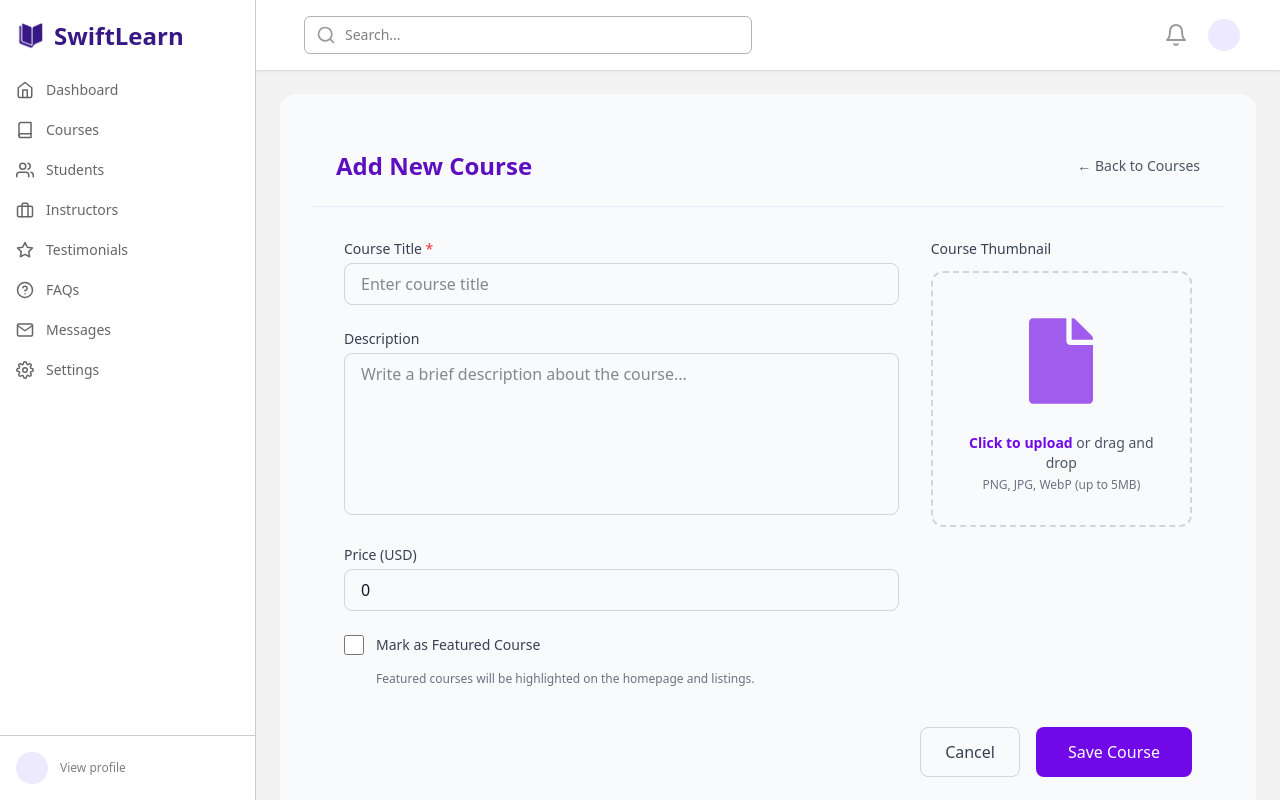
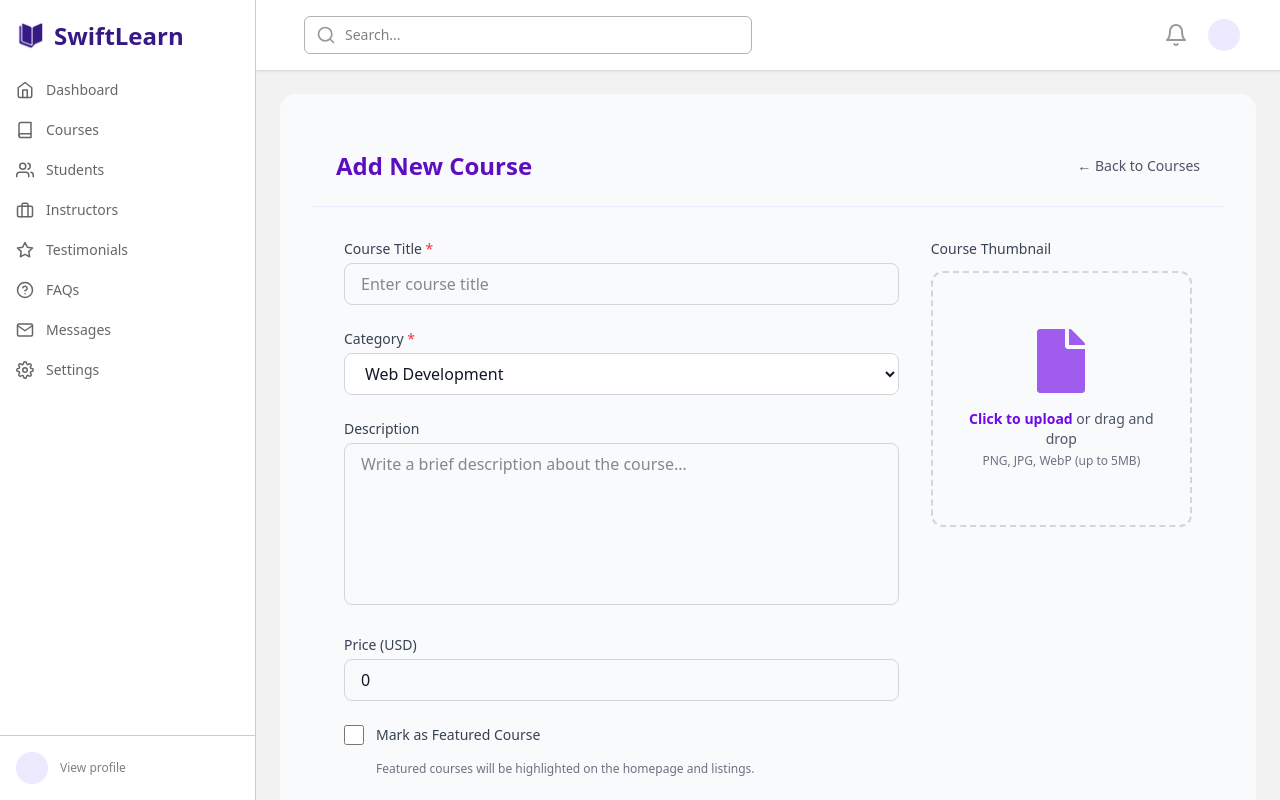
Before and after one commit to kobirul5/Swift-Learn, a Next.js app: page /admin/dashboard/courses/create-course in a window 1280 px wide. Built offline with nearby package versions, Linux system fonts and the light colour scheme; no server answers.

Commit message:
Add public course listing , and admin course update functionality.

```diff
--- a/src/app/(dashboardLayout)/admin/dashboard/courses/update/[id]/page.tsx
+++ b/src/app/(dashboardLayout)/admin/dashboard/courses/update/[id]/page.tsx
@@ -23,6 +23,7 @@ export default function UpdateCoursePage() {
     description: '',
     price: 0,
     isFeatured: false,
+    category: 'Web Development',
   });
 
   // Thumbnail states
@@ -42,6 +43,7 @@ export default function UpdateCoursePage() {
         description: courseData.description || '',
         price: courseData.price || 0,
         isFeatured: courseData.isFeatured ?? false,
+        category: courseData.category || 'Web Development',
       });
 
       if (courseData.thumbnail) {
@@ -109,6 +111,7 @@ export default function UpdateCoursePage() {
           description: course.description,
           price: course.price,
           isFeatured: course.isFeatured,
+          category: course.category,
           // If user didn't upload new thumbnail → keep old one (optional)
           ...(thumbnailPreview && !thumbnailFile && { thumbnail: courseData?.thumbnail }),
         })
@@ -197,6 +200,27 @@ export default function UpdateCoursePage() {
             />
           </div>
 
+          {/* Category */}
+          <div>
+            <label htmlFor="category" className="block text-sm font-medium text-gray-700 mb-1">
+              Category <span className="text-red-500">*</span>
+            </label>
+            <select
+              id="category"
+              name="category"
+              value={course.category}
+              onChange={(e) => setCourse((prev) => ({ ...prev, category: e.target.value }))}
+              required
+              className="w-full px-4 py-2 border border-gray-300 rounded-lg focus:ring-2 focus:ring-primary-500 focus:border-primary-500 transition bg-white"
+            >
+              <option value="Web Development">Web Development</option>
+              <option value="Data Science">Data Science</option>
+              <option value="Mobile Apps">Mobile Apps</option>
+              <option value="Programming">Programming</option>
+              <option value="Business">Business</option>
+            </select>
+          </div>
+
           <div>
             <label htmlFor="description" className="block text-sm font-medium text-gray-700 mb-1">
               Description
@@ -254,12 +278,13 @@ export default function UpdateCoursePage() {
               Course Thumbnail
             </label>
 
+            {/* Drag & Drop Zone */}
             <div
-              className={`relative border-2 border-dashed rounded-xl p-8 text-center transition-all ${
+              className={`relative border-2 border-dashed rounded-xl overflow-hidden transition-all ${
                 isDragOver
                   ? 'border-primary-500 bg-primary-50'
                   : 'border-gray-300 hover:border-gray-400 bg-gray-50'
-              }`}
+              } h-64 flex items-center justify-center`}
               onDragOver={(e) => {
                 e.preventDefault();
                 setIsDragOver(true);
@@ -280,42 +305,46 @@ export default function UpdateCoursePage() {
                 type="file"
                 accept="image/*"
                 onChange={(e) => e.target.files?.[0] && handleFileSelect(e.target.files[0])}
-                className="absolute inset-0 w-full h-full opacity-0 cursor-pointer"
+                className="absolute inset-0 w-full h-full opacity-0 cursor-pointer z-10"
               />
 
-              <FaFile className="mx-auto h-28 w-16 text-primary-600/65 mb-4" />
-
-              <p className="text-sm text-gray-600">
-                <span className="font-semibold text-primary-600">Click to upload</span> or drag and drop
-              </p>
-              <p className="text-xs text-gray-500 mt-1">PNG, JPG, WebP (up to 5MB)</p>
+              {thumbnailPreview ? (
+                <div className="relative w-full h-full">
+                  <Image
+                    src={thumbnailPreview}
+                    alt="Course thumbnail preview"
+                    fill
+                    className="object-cover"
+                    onError={() => setThumbnailPreview('')}
+                  />
+                  <div className="absolute inset-0 bg-black/40 opacity-0 hover:opacity-100 transition-opacity flex items-center justify-center">
+                    <p className="text-white text-sm font-medium">Click or drag to change image</p>
+                  </div>
+                  <button
+                    type="button"
+                    onClick={(e) => {
+                      e.preventDefault();
+                      e.stopPropagation();
+                      removeThumbnail();
+                    }}
+                    className="absolute top-2 right-2 z-20 bg-red-600 text-white rounded-full p-2 hover:bg-red-700 transition shadow-md"
+                  >
+                    <svg className="w-4 h-4" fill="none" stroke="currentColor" viewBox="0 0 24 24">
+                      <path strokeLinecap="round" strokeLinejoin="round" strokeWidth={2} d="M6 18L18 6M6 6l12 12" />
+                    </svg>
+                  </button>
+                </div>
+              ) : (
+                <div className="text-center p-8">
+                  <FaFile className="mx-auto h-16 w-12 text-primary-600/65 mb-4" />
+                  <p className="text-sm text-gray-600">
+                    <span className="font-semibold text-primary-600">Click to upload</span> or drag and drop
+                  </p>
+                  <p className="text-xs text-gray-500 mt-1">PNG, JPG, WebP (up to 5MB)</p>
+                </div>
+              )}
             </div>
           </div>
-
-          {thumbnailPreview && (
-            <div>
-              <label className="block text-sm font-medium text-gray-700 mb-3">Preview</label>
-              <div className="relative rounded-xl overflow-hidden shadow-lg border border-gray-200">
-                <Image
-                  src={thumbnailPreview}
-                  alt="Course thumbnail preview"
-                  width={400}
-                  height={300}
-                  className="w-full h-80 object-cover"
-                  onError={() => setThumbnailPreview('')}
-                />
-                <button
-                  type="button"
-                  onClick={removeThumbnail}
-                  className="absolute top-3 right-3 bg-red-600 text-white rounded-full p-2.5 hover:bg-red-700 transition shadow-md"
-                >
-                  <svg className="w-5 h-5" fill="none" stroke="currentColor" viewBox="0 0 24 24">
-                    <path strokeLinecap="round" strokeLinejoin="round" strokeWidth={2} d="M6 18L18 6M6 6l12 12" />
-                  </svg>
-                </button>
-              </div>
-            </div>
-          )}
         </div>
       </div>
 
--- a/src/components/admin/courses/AddCourseForm.tsx
+++ b/src/components/admin/courses/AddCourseForm.tsx
@@ -18,6 +18,7 @@ export default function AddCourseForm() {
     description: "",
     price: 0,
     isFeatured: false,
+    category: "Web Development",
   });
 
   // Thumbnail states
@@ -93,6 +94,7 @@ export default function AddCourseForm() {
           description: course.description,
           price: course.price,
           isFeatured: course.isFeatured,
+          category: course.category,
         })
       );
 
@@ -145,6 +147,27 @@ export default function AddCourseForm() {
               className="w-full px-4 py-2 border border-gray-300 rounded-lg focus:ring-2 focus:ring-primary-500 focus:border-primary-500 transition"
               placeholder="Enter course title"
             />
+          </div>
+
+          {/* Category */}
+          <div>
+            <label htmlFor="category" className="block text-sm font-medium text-gray-700 mb-1">
+              Category <span className="text-red-500">*</span>
+            </label>
+            <select
+              id="category"
+              name="category"
+              value={course.category}
+              onChange={(e) => setCourse((prev) => ({ ...prev, category: e.target.value }))}
+              required
+              className="w-full px-4 py-2 border border-gray-300 rounded-lg focus:ring-2 focus:ring-primary-500 focus:border-primary-500 transition bg-white"
+            >
+              <option value="Web Development">Web Development</option>
+              <option value="Data Science">Data Science</option>
+              <option value="Mobile Apps">Mobile Apps</option>
+              <option value="Programming">Programming</option>
+              <option value="Business">Business</option>
+            </select>
           </div>
 
           {/* Description */}
@@ -200,6 +223,7 @@ export default function AddCourseForm() {
           </p>
         </div>
 
+
         {/* Right: Thumbnail Upload & Preview */}
         <div className="space-y-6">
           <div>
@@ -209,11 +233,11 @@ export default function AddCourseForm() {
 
             {/* Drag & Drop Zone */}
             <div
-              className={`relative border-2 border-dashed rounded-xl p-8 text-center transition-all ${
+              className={`relative border-2 border-dashed rounded-xl overflow-hidden transition-all ${
                 isDragOver
                   ? "border-primary-500 bg-primary-50"
                   : "border-gray-300 hover:border-gray-400 bg-gray-50"
-              }`}
+              } h-64 flex items-center justify-center`}
               onDragOver={(e) => {
                 e.preventDefault();
                 setIsDragOver(true);
@@ -234,44 +258,45 @@ export default function AddCourseForm() {
                 type="file"
                 accept="image/*"
                 onChange={(e) => e.target.files?.[0] && handleFileSelect(e.target.files[0])}
-                className="absolute inset-0 w-full h-full opacity-0 cursor-pointer"
+                className="absolute inset-0 w-full h-full opacity-0 cursor-pointer z-10"
               />
 
-              <FaFile className="mx-auto h-28 w-16  text-primary-600/65 mb-4" />
-
-              <p className="text-sm text-gray-600">
-                <span className="font-semibold text-primary-600">Click to upload</span> or drag and drop
-              </p>
-              <p className="text-xs text-gray-500 mt-1">PNG, JPG, WebP (up to 5MB)</p>
+              {thumbnailPreview ? (
+                <div className="relative w-full h-full">
+                  <Image
+                    src={thumbnailPreview}
+                    alt="Thumbnail preview"
+                    fill
+                    className="object-cover"
+                  />
+                  <div className="absolute inset-0 bg-black/40 opacity-0 hover:opacity-100 transition-opacity flex items-center justify-center">
+                    <p className="text-white text-sm font-medium">Click or drag to change image</p>
+                  </div>
+                  <button
+                    type="button"
+                    onClick={(e) => {
+                      e.preventDefault();
+                      e.stopPropagation();
+                      removeThumbnail();
+                    }}
+                    className="absolute top-2 right-2 z-20 bg-red-600 text-white rounded-full p-2 hover:bg-red-700 transition shadow-md"
+                  >
+                    <svg className="w-4 h-4" fill="none" stroke="currentColor" viewBox="0 0 24 24">
+                      <path strokeLinecap="round" strokeLinejoin="round" strokeWidth={2} d="M6 18L18 6M6 6l12 12" />
+                    </svg>
+                  </button>
+                </div>
+              ) : (
+                <div className="text-center p-8">
+                  <FaFile className="mx-auto h-16 w-12 text-primary-600/65 mb-4" />
+                  <p className="text-sm text-gray-600">
+                    <span className="font-semibold text-primary-600">Click to upload</span> or drag and drop
+                  </p>
+                  <p className="text-xs text-gray-500 mt-1">PNG, JPG, WebP (up to 5MB)</p>
+                </div>
+              )}
             </div>
           </div>
-
-          {/* Preview */}
-          {thumbnailPreview && (
-            <div>
-              <label className="block text-sm font-medium text-gray-700 mb-3">
-                Preview
-              </label>
-              <div className="relative rounded-xl overflow-hidden shadow-lg border border-gray-200">
-                <Image
-                  src={thumbnailPreview}
-                  alt="Thumbnail preview"
-                  width={400}
-                  height={300}
-                  className="w-full h-80 object-cover"
-                />
-                <button
-                  type="button"
-                  onClick={removeThumbnail}
-                  className="absolute top-3 right-3 bg-red-600 text-white rounded-full p-2.5 hover:bg-red-700 transition shadow-md"
-                >
-                  <svg className="w-5 h-5" fill="none" stroke="currentColor" viewBox="0 0 24 24">
-                    <path strokeLinecap="round" strokeLinejoin="round" strokeWidth={2} d="M6 18L18 6M6 6l12 12" />
-                  </svg>
-                </button>
-              </div>
-            </div>
-          )}
         </div>
       </div>
 
--- a/src/components/admin/courses/CourseDetailsContent.tsx
+++ b/src/components/admin/courses/CourseDetailsContent.tsx
@@ -34,6 +34,7 @@ export default function CourseDetailsContent({ courseId }: Props) {
           description={course.description}
           thumbnail={course.thumbnail}
           price={course.price}
+          category={course.category}
           modulesCount={course.modules?.length || 0}
           isFeatured={course.isFeatured}
           updatedAt={course.updatedAt}
--- a/src/components/admin/courses/CourseHeader.tsx
+++ b/src/components/admin/courses/CourseHeader.tsx
@@ -8,6 +8,7 @@ interface Props {
   price: number;
   modulesCount: number;
   isFeatured: boolean;
+  category: string;
   updatedAt: string;
 }
 
@@ -18,6 +19,7 @@ export default function CourseHeader({
   price,
   modulesCount,
   isFeatured,
+  category,
   updatedAt,
 }: Props) {
 
@@ -69,6 +71,10 @@ export default function CourseHeader({
                 })}
               </p>
             </div>
+            <div>
+              <p className="text-sm text-dark-500 uppercase tracking-wider">Category</p>
+              <p className="text-lg font-medium text-primary-600 mt-2">{category}</p>
+            </div>
           </div>
         </div>
       </div>
--- a/src/components/pages/courses/CoursesCategories.tsx
+++ b/src/components/pages/courses/CoursesCategories.tsx
@@ -6,7 +6,7 @@ interface CoursesHeroProps {
 
 export default function CoursesCategories({activeCategory, setActiveCategory}:CoursesHeroProps) {
 
-    const categories = ['All', 'Web Development', 'Data Science', 'Design', 'Marketing', 'Business'];
+    const categories = ['All', 'Web Development', 'Data Science', 'Mobile Apps', 'Programming', 'Business'];
 
     return (
         <div className="flex flex-wrap gap-3 mb-12 justify-center">
--- a/src/components/pages/home/CourseCard.tsx
+++ b/src/components/pages/home/CourseCard.tsx
@@ -29,8 +29,7 @@ const CourseCard = ({ course }: CourseCardProps) => {
       <div className="p-6">
         <div className="flex justify-between items-start mb-2">
           <span className="px-2 py-1 bg-primary-100 text-primary-800 rounded-full text-xs font-medium">
-            {/* {course?.category} */}
-            Programming
+            {course?.category}
           </span>
           <span className="px-2 py-1 bg-dark-100 text-dark-800 rounded-full text-xs font-medium">
             High
--- a/src/type/course.interface.ts
+++ b/src/type/course.interface.ts
@@ -10,13 +10,14 @@
 // }
 
 export interface ICourse {
-  _id:string
+  _id: string;
   title: string;
   description?: string;
   price: number;
   thumbnail?: string;
   isFeatured?: boolean;
-  rating:number;
+  category: string;
+  rating: number;
   modules: string[];
   createdAt?: string;
   updatedAt?: string;
```
Also changed, not shown: src/app/(commonLayout)/courses/page.tsx (+4 -4 lines).
